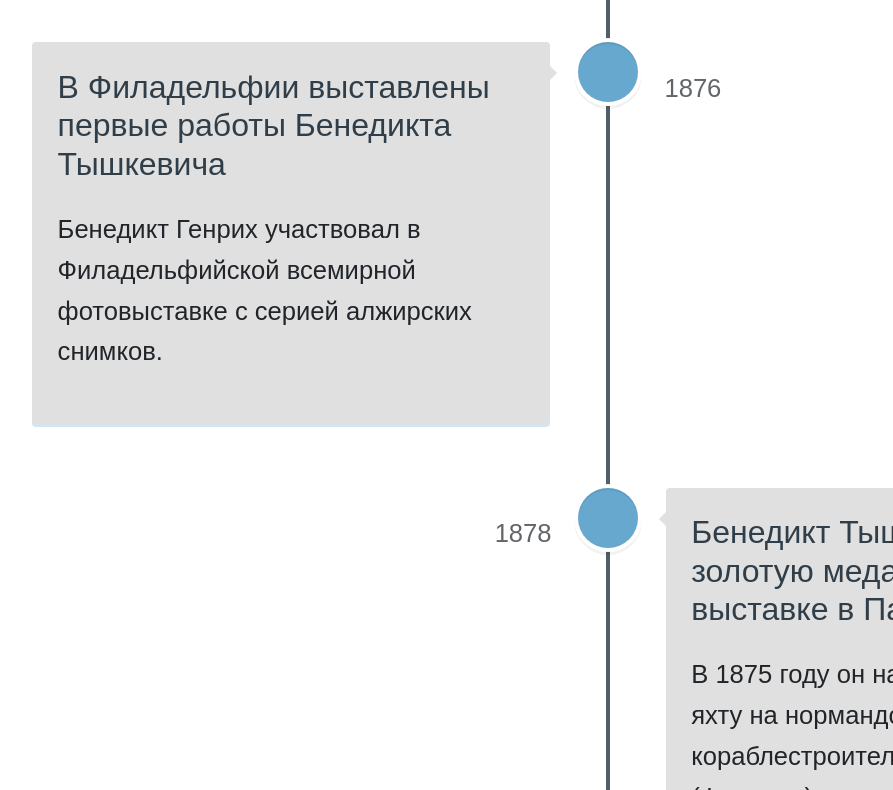
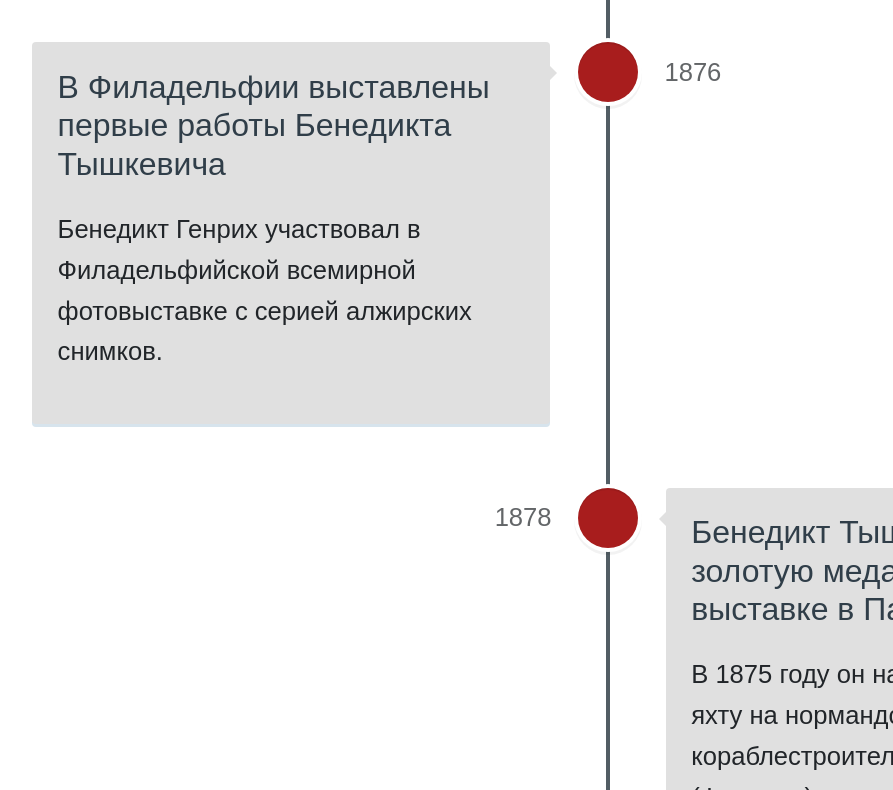
Before and after one commit to svyatlo/rss-group-16, a website: page app/photographer_1.html in a window 1280 px wide. Shown: the part 2010-2800 px from the top of the page, without its empty margins (32-925 px from the left). Drawn offline with nearby package versions, Linux system fonts and the light colour scheme; files that its build step writes are made by us from their sources.

Commit message:
refactor: minor changes in timeline.scss

```diff
--- a/app/photographer_1.html
+++ b/app/photographer_1.html
@@ -151,7 +151,7 @@
     profiles[0].periodsOfLifeArray.forEach(element => {
       const timelineItemTemplate = `
       <div class="cd-timeline__block js-cd-block">
-        <div class="cd-timeline__img cd-timeline__img--picture js-cd-img"></div>
+        <div class="cd-timeline__img cd-timeline__img--fact js-cd-img"></div>
         <div class="cd-timeline__content js-cd-content">
           <h2 class="js-cd-content-title"> ${element.fact} </h2>
           <p class="js-cd-content-description"> ${element.additional} </p>
@@ -160,7 +160,6 @@
       </div>`;
       $('.cd-timeline__container').append(timelineItemTemplate);
     });
-
   </script>
 </body>
 
--- a/app/scss/_timeline-style.scss
+++ b/app/scss/_timeline-style.scss
@@ -130,16 +130,8 @@ Vertical Timeline - by CodyHouse.co
   margin-top: -12px;
 }
 
-.cd-timeline__img.cd-timeline__img--picture {
-  background: #66a8ce;
-}
-
-.cd-timeline__img.cd-timeline__img--movie {
-  background: #c03b44;
-}
-
-.cd-timeline__img.cd-timeline__img--location {
-  background: #f0ca45;
+.cd-timeline__img.cd-timeline__img--fact {
+  background: #a81d1d;
 }
 
 @media only screen and (min-width: 1170px) {
@@ -295,7 +287,7 @@ Vertical Timeline - by CodyHouse.co
     position: absolute;
     width: 100%;
     left: 122%;
-    top: 6px;
+    top: -10px;
     font-size: 1.6rem;
   }
   .cd-timeline__block:nth-child(even) .cd-timeline__content {
```
